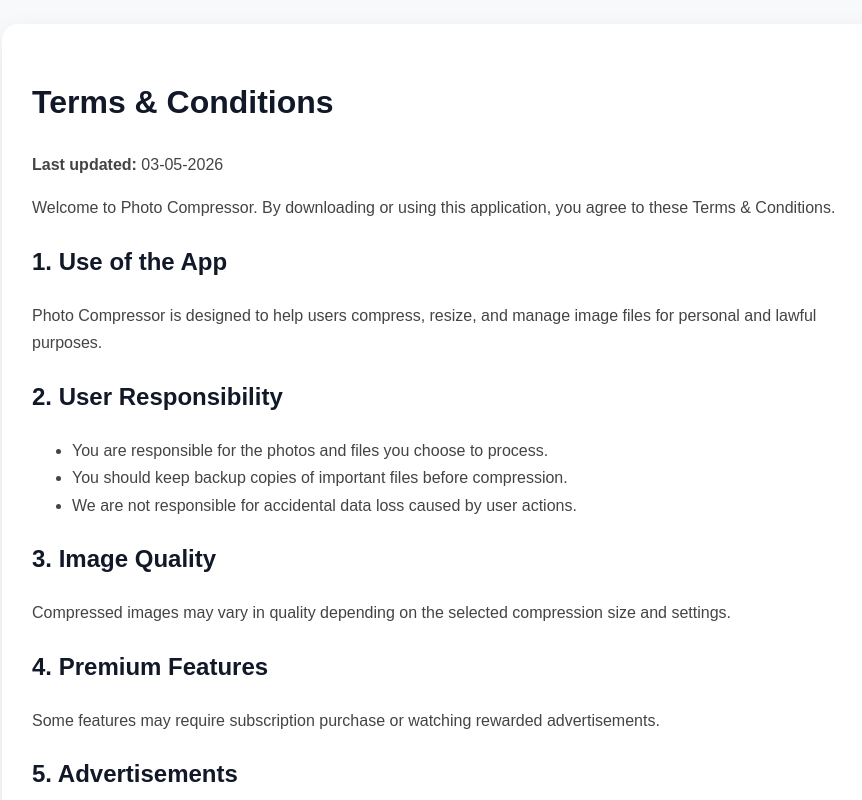
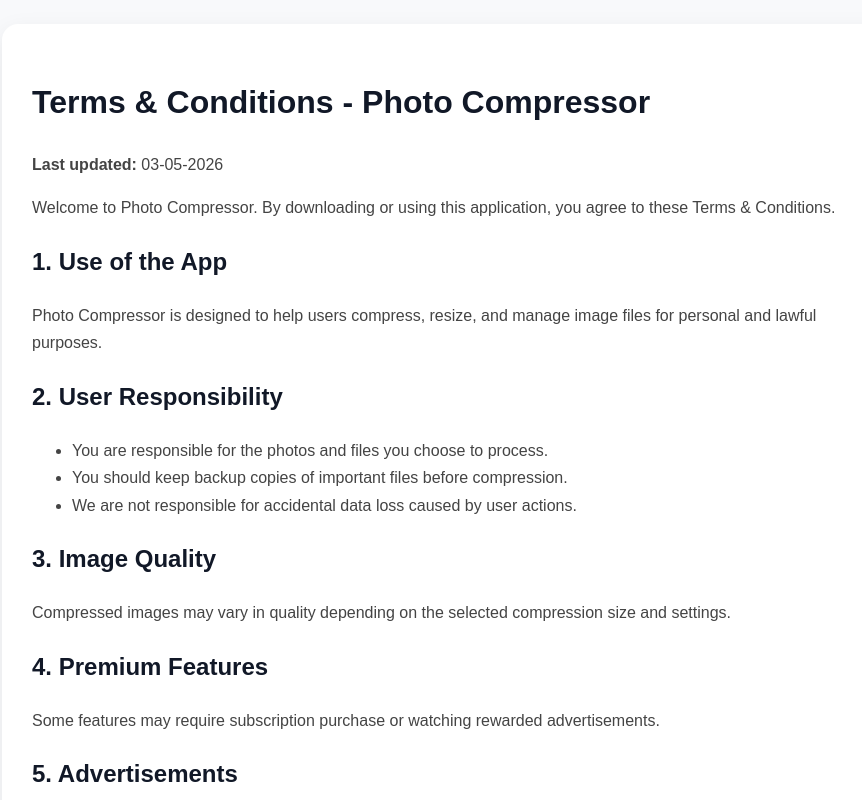
Before and after one commit to Bhavin-Vala/photo-compressor-policy, a plain HTML site: page terms.html in a window 1280 px wide. Shown: the top 800 px of the page, without its empty margins (188-1050 px from the left). Drawn offline with Linux system fonts and the light colour scheme.

Commit message:
Update terms.html

```diff
--- a/terms.html
+++ b/terms.html
@@ -31,7 +31,7 @@
 <body>
 <div class="container">
 
-<h1>Terms & Conditions</h1>
+<h1>Terms & Conditions - Photo Compressor</h1>
 <p><strong>Last updated:</strong> 03-05-2026</p>
 
 <p>Welcome to Photo Compressor. By downloading or using this application, you agree to these Terms & Conditions.</p>
```
